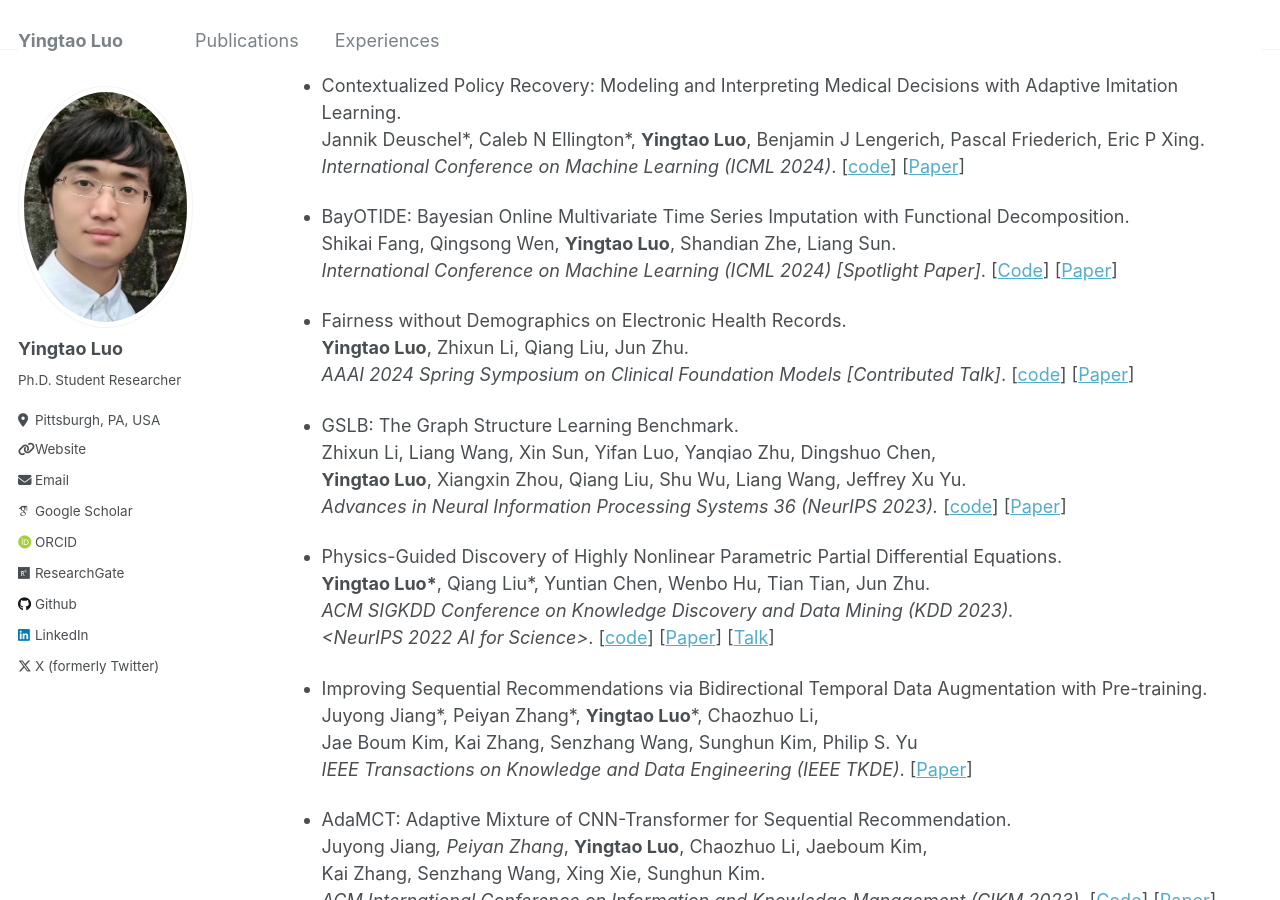
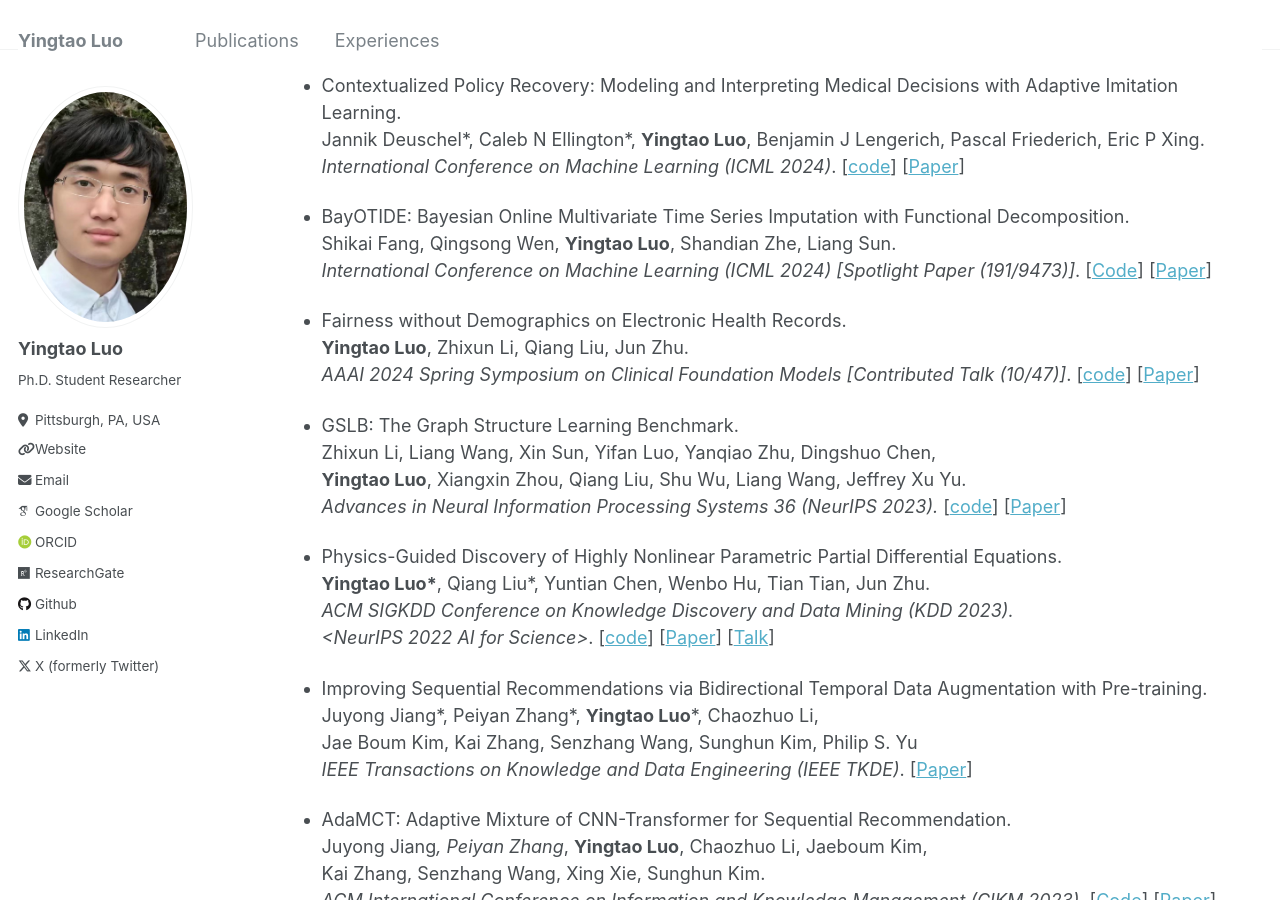
Before and after one commit to yingtaoluo/yingtaoluo.github.io, a Jekyll site: the page built from _pages/publications.md, in a window 1280 px wide and 900 px high, scrolled down 703 px. Built offline with Jekyll 4.4.1, drawn with Linux system fonts in a browser that asks for light colours; some web fonts are replaced.

Commit message:
Update publications.md

```diff
--- a/_pages/publications.md
+++ b/_pages/publications.md
@@ -39,11 +39,11 @@ Jannik Deuschel\*, Caleb N Ellington\*, __Yingtao Luo__, Benjamin J Lengerich, P
 
 * BayOTIDE: Bayesian Online Multivariate Time Series Imputation with Functional Decomposition.
 Shikai Fang, Qingsong Wen, __Yingtao Luo__, Shandian Zhe, Liang Sun.
-*International Conference on Machine Learning (ICML 2024) [Spotlight Paper]*. [[Code](https://github.com/xuangu-fang/BayOTIDE)] [[Paper](https://openreview.net/forum?id=aGBpiEcB8z)]
+*International Conference on Machine Learning (ICML 2024) [Spotlight Paper (191/9473)]*. [[Code](https://github.com/xuangu-fang/BayOTIDE)] [[Paper](https://openreview.net/forum?id=aGBpiEcB8z)]
 
 * Fairness without Demographics on Electronic Health Records.
 __Yingtao Luo__, Zhixun Li, Qiang Liu, Jun Zhu.
-*AAAI 2024 Spring Symposium on Clinical Foundation Models [Contributed Talk]*. [[code](https://github.com/yingtaoluo/Graph-of-Gradient/)] [[Paper](https://openreview.net/forum?id=5NJp8WZ0Dn)]
+*AAAI 2024 Spring Symposium on Clinical Foundation Models [Contributed Talk (10/47)]*. [[code](https://github.com/yingtaoluo/Graph-of-Gradient/)] [[Paper](https://openreview.net/forum?id=5NJp8WZ0Dn)]
 
 * GSLB: The Graph Structure Learning Benchmark.
 Zhixun Li, Liang Wang, Xin Sun, Yifan Luo, Yanqiao Zhu, Dingshuo Chen,
```
